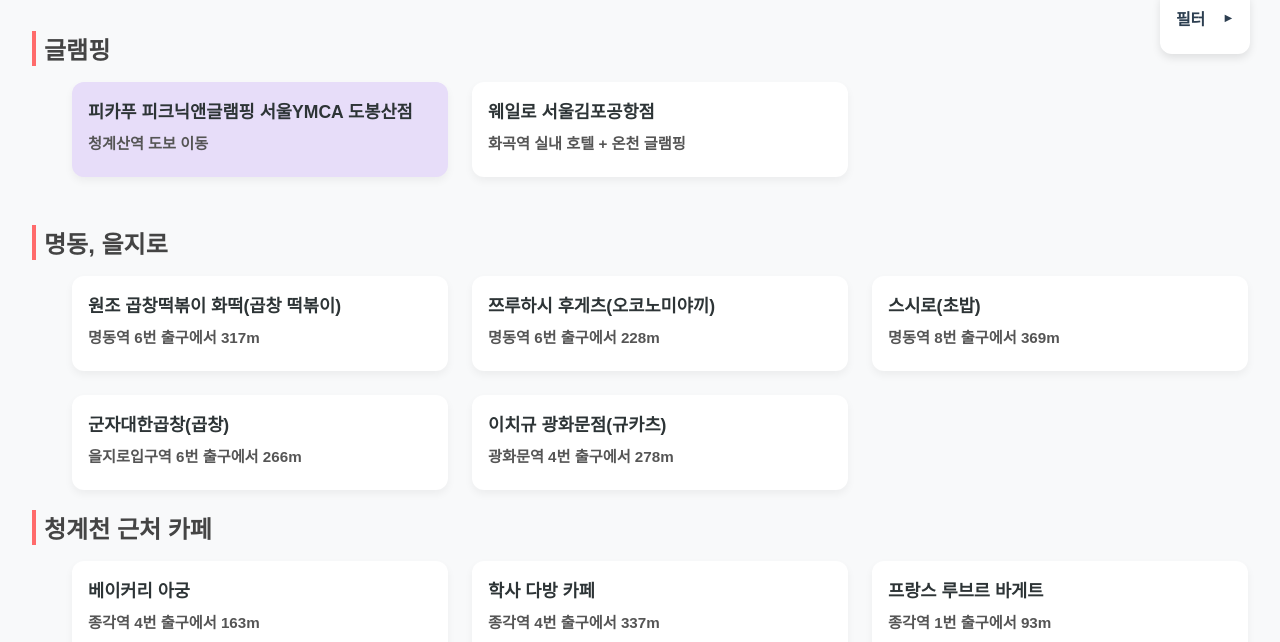
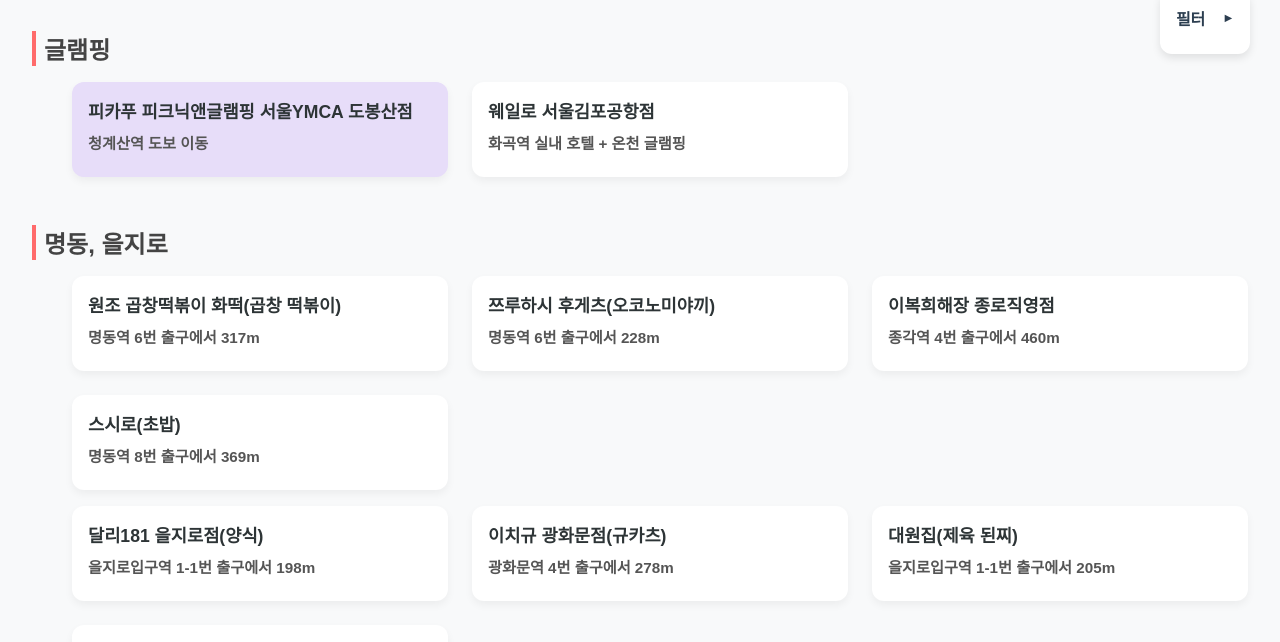
Before and after one commit to NillaSky/NillaSky.github.io, a plain HTML site: page index.html in a window 1280 px wide. Shown: the part 120-762 px from the top of the page. Drawn offline with Linux system fonts and the light colour scheme.

Commit message:
Update index.html

```diff
--- a/index.html
+++ b/index.html
@@ -263,19 +263,43 @@
       </li>
 
       <li class="menu_list_items">
+        <a href="https://naver.me/5yWRkr3V" target="_blank">이복희해장 종로직영점
+          <p>종각역 4번 출구에서 460m</p>
+        </a>
+      </li>
+
+      <li class="menu_list_items">
         <a href="https://naver.me/xeAfhhIN" target="_blank">스시로(초밥)
           <p>명동역 8번 출구에서 369m</p>
+        </a>
+      </li>
+
+
+
+    </ul>
+    <ul class="menu_list">
+
+      <li class="menu_list_items">
+        <a href="https://naver.me/5hua5W4g" target="_blank">달리181 을지로점(양식)
+          <p>을지로입구역 1-1번 출구에서 198m</p>
+        </a>
+      </li>
+
+      <li class="menu_list_items">
+        <a href="https://naver.me/GNRUzrX3" target="_blank">이치규 광화문점(규카츠)
+          <p>광화문역 4번 출구에서 278m</p>
+        </a>
+      </li>
+
+      <li class="menu_list_items">
+        <a href="https://naver.me/FQymd118" target="_blank">대원집(제육 된찌)
+          <p>을지로입구역 1-1번 출구에서 205m</p>
         </a>
       </li>
 
       <li class="menu_list_items">
         <a href="https://naver.me/57VZO88I" target="_blank">군자대한곱창(곱창)
           <p>을지로입구역 6번 출구에서 266m</p>
-        </a>
-      </li>
-      <li class="menu_list_items">
-        <a href="https://naver.me/GNRUzrX3" target="_blank">이치규 광화문점(규카츠)
-          <p>광화문역 4번 출구에서 278m</p>
         </a>
       </li>
     </ul>
```
